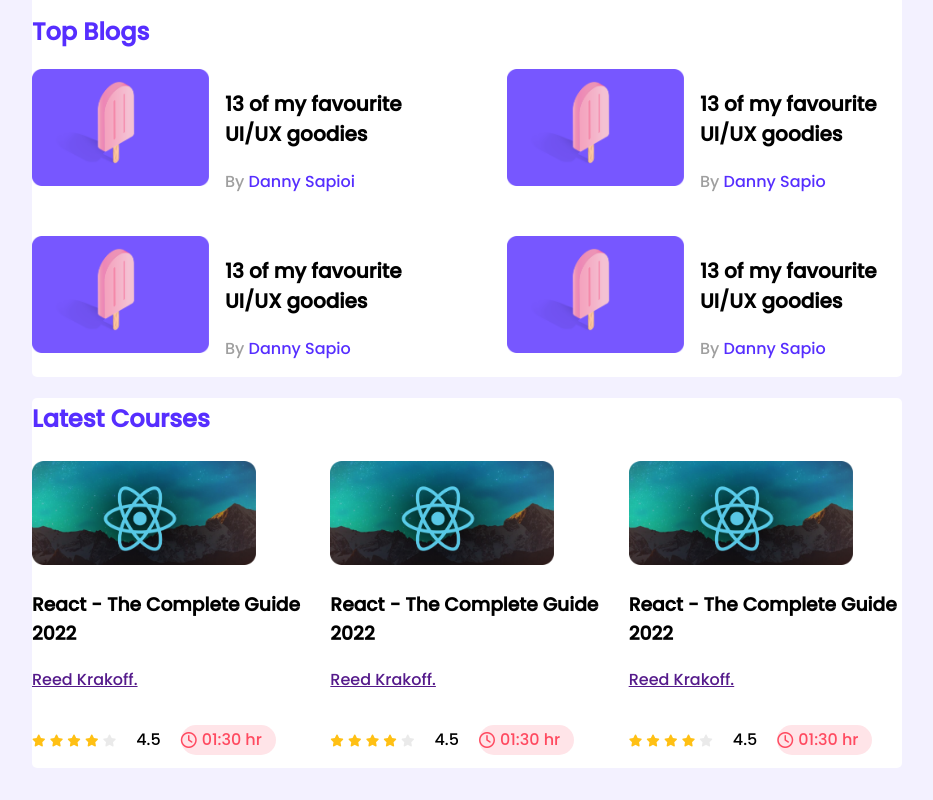
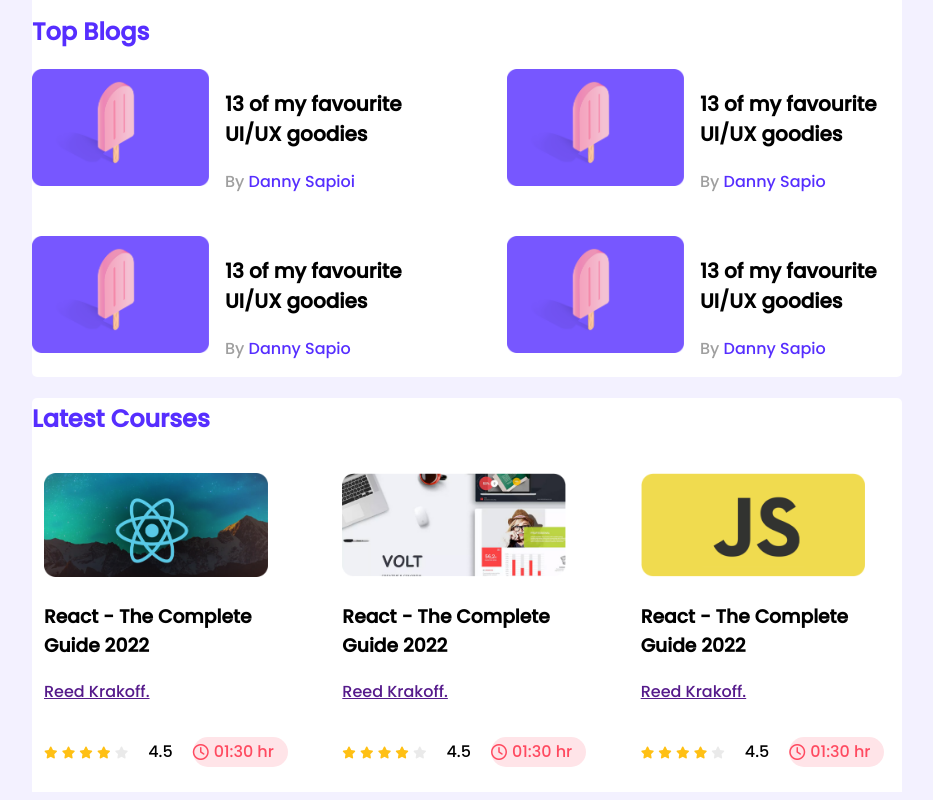
Before and after one commit to gwynbleiddrivia/leader-board-css3, a plain HTML site: page index.html in a window 1280 px wide. Shown: the part 348-1148 px from the top of the page, without its empty margins (173-1106 px from the left). Before the commit the page ends 1124 px from the top, so only its background shows below. Drawn offline with Linux system fonts and the light colour scheme.

Commit message:
Adjust borders and course photos

```diff
--- a/index.html
+++ b/index.html
@@ -121,7 +121,7 @@
 					</div>
 					<div class="course">
 						<div class="course-banner">
-							<img src="images/courses/course-1.png">
+							<img src="images/courses/course-2.png">
 						</div>
 						<div class="course-detail">
 							<h3 class="course-title">React - The Complete Guide 2022</h3>
@@ -144,7 +144,7 @@
 					</div>
 					<div class="course">
 						<div class="course-banner">
-							<img src="images/courses/course-1.png">
+							<img src="images/courses/course-3.png">
 						</div>
 						<div class="course-detail">
 							<h3 class="course-title">React - The Complete Guide 2022</h3>
--- a/styles/style.css
+++ b/styles/style.css
@@ -95,8 +95,15 @@ hr{
 	grid-template-columns: 1fr 1fr 1fr;
 	grid-column-gap: 25px;
 }
+.course{
+	border: 0px solid #FFFFFF;
+	border-width: 12px;
+}
 .course-banner{
 	margin-top: 5px;
+}
+.course-title{
+	overflow-wrap: normal;
 }
 .course-author{
 	margin-bottom: 19px;
```
Also changed, not shown: 2 other files.
